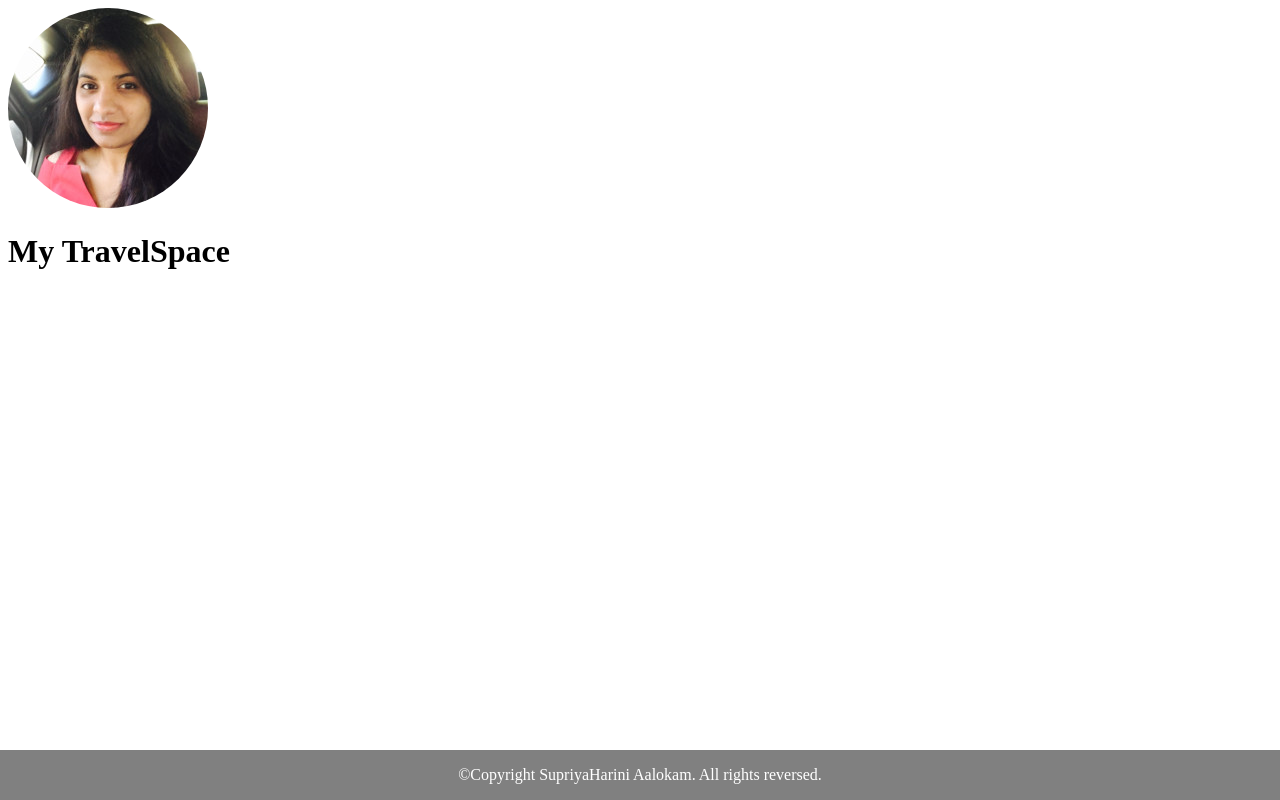
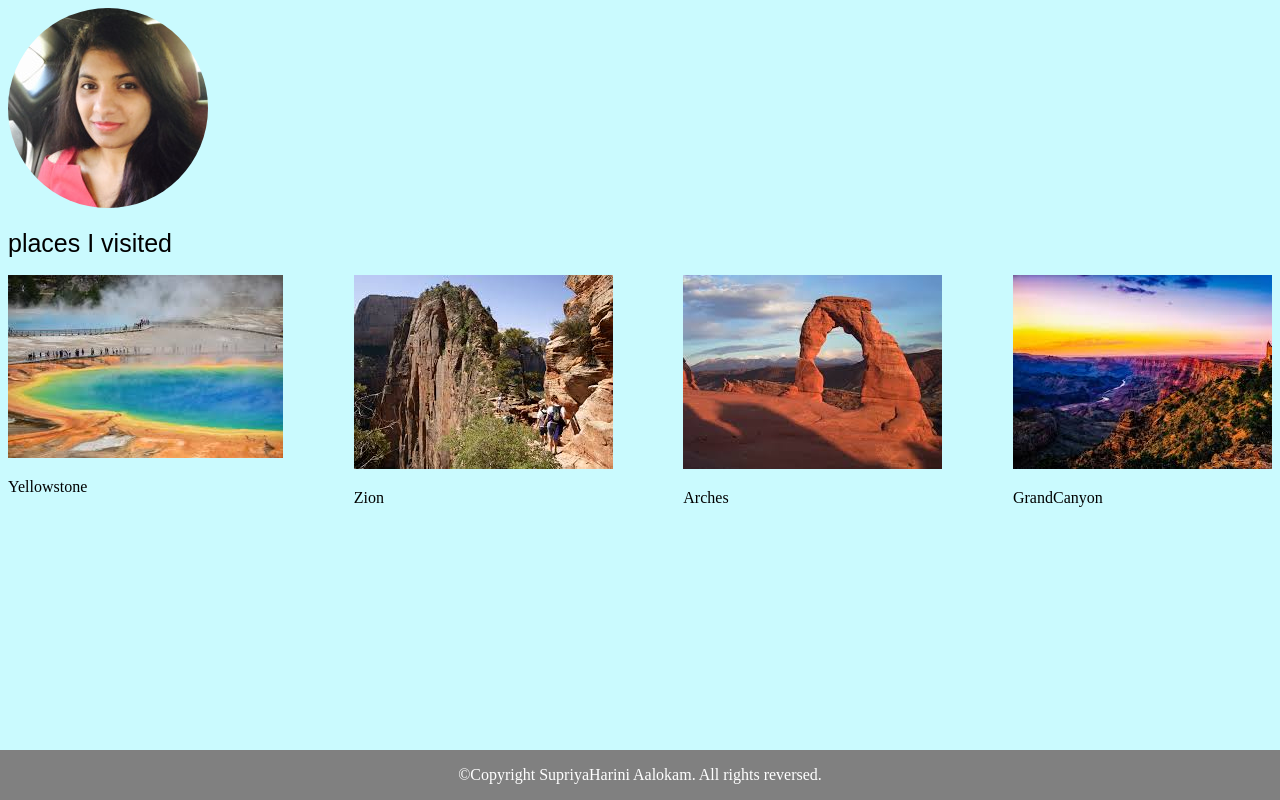
Before and after one commit to SupriyaHA/Portfolio-site, a plain HTML site: page index.html in a window 1280 px wide. Drawn offline with Linux system fonts and the light colour scheme.

Commit message:
added images

```diff
--- a/index.html
+++ b/index.html
@@ -2,7 +2,7 @@
 <html>
 
 <head>
-    <meta name="viewport" content="width=device-width, initial-scale=1.0">
+    <meta charset="utf-8" name="viewport" content="width=device-width, initial-scale=1.0">
     <link rel="stylesheet" type="text/css" href="style.css" />
     <title> Travel Portfolio</title>
 </head>
@@ -13,9 +13,28 @@
         <a id="logo">
             <img src="images/Supriya.jpeg" alt="My image" />
         </a>
-        <h1>My TravelSpace</h1>
+        <h1>places I visited</h1>
 
     </header>
+    <div class="content">
+        <article class="places">
+            <img src="images/Yellowstone.jpeg" alt="Yellowstone" />
+            <p>Yellowstone</p>
+        </article>
+        <article class="places">
+            <img src="images/Zion.jpeg" alt="Zion" />
+            <p>Zion</p>
+        </article>
+        <article class="places">
+            <img src="images/arches.jpeg" alt="arches" />
+            <p>Arches</p>
+        </article>
+        <article class="places">
+            <img src="images/grandCanyon.jpeg" alt="grandCanyon" />
+            <p>GrandCanyon</p>
+        </article>
+
+    </div>
 
 
     <footer>
--- a/style.css
+++ b/style.css
@@ -1,5 +1,14 @@
+#logo {
+    width: 100%;
+}
 #logo img {
     border-radius: 50%;
+}
+h1 {
+    font-size: 25px;
+    font-weight: normal;
+    font-family: fantasy;
+
 }
 
 footer {
@@ -11,3 +20,10 @@ footer {
     color: white;
     text-align: center;
 }
+.content {
+    display: flex;
+    justify-content: space-between;
+}
+body {
+    background-color: #CAFAFE;
+}
```
